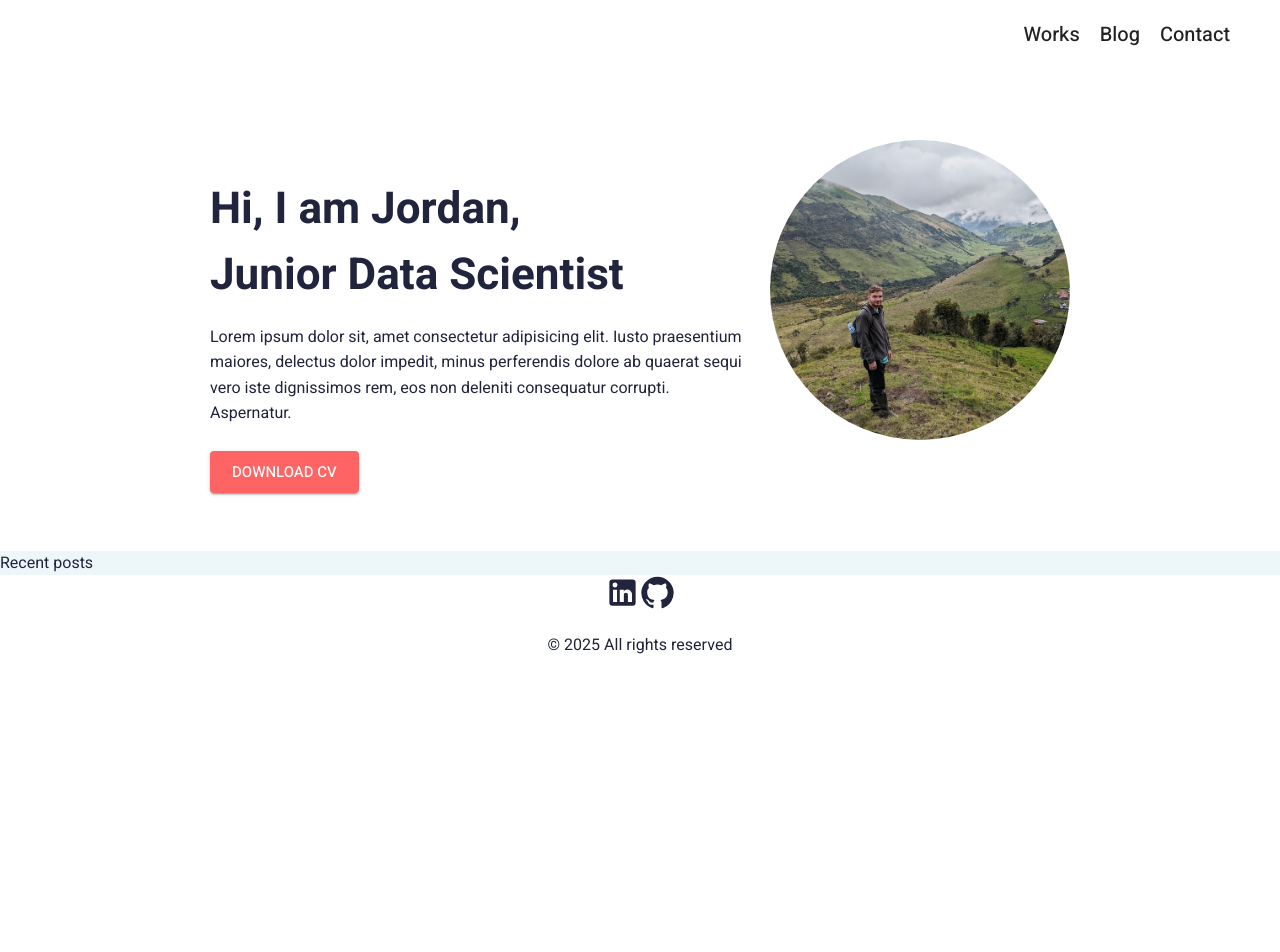
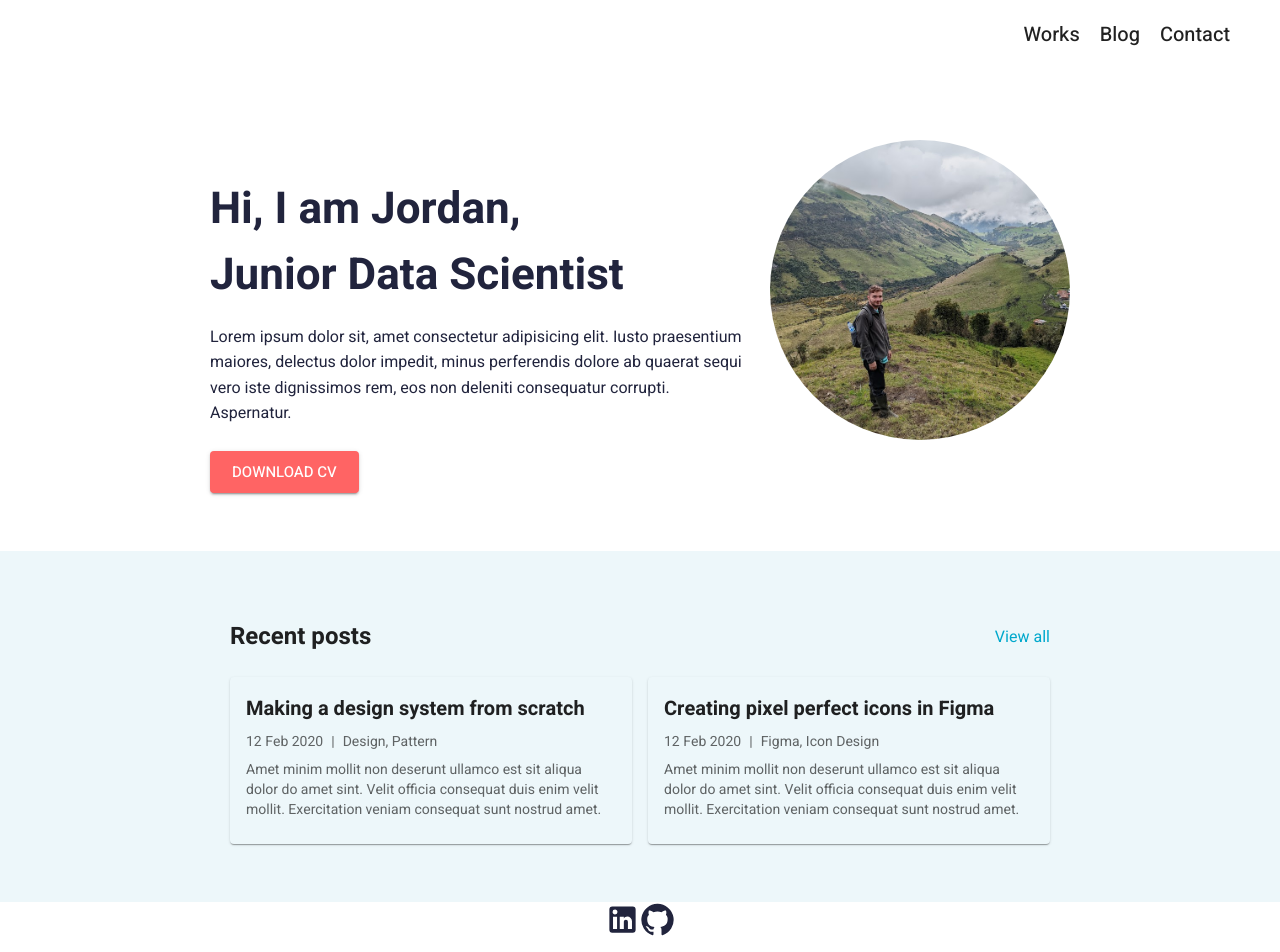
Before and after one commit to jordansp99/portfolio, a React (Vite) app: page / in a window 1280 px wide. Shown: the top 952 px of the page. Before the commit the page ends 800 px from the top, so only its background shows below. Built offline with nearby package versions, Linux system fonts and the light colour scheme.

Commit message:
added posts

```diff
--- a/src/App.jsx
+++ b/src/App.jsx
@@ -19,7 +19,7 @@ const theme = createTheme({
     },
     background: {
       default: 'white', // A light grey for background
-      paper: '#ffffff', // White for cards and dialogs
+      paper: '#EDF7FA', // White for cards and dialogs
     },
   },
   typography: {
--- /dev/null
+++ b/src/Postcard.jsx
@@ -0,0 +1,24 @@
+import React from 'react';
+import { Card, CardContent, Typography, Stack } from '@mui/material';
+
+function PostCard({ title, date, category, description }) {
+  return (
+    <Card sx={{ flex: 1, backgroundColor:"background.paper" }}>
+      <CardContent>
+        <Typography variant="h6" fontWeight="bold" gutterBottom>
+          {title}
+        </Typography>
+        <Stack direction="row" spacing={1} alignItems="center"  mb={1}>
+            <Typography variant="body2" color="text.secondary">{date}</Typography>
+            <Typography variant="body2" color="text.secondary"> | </Typography>
+            <Typography variant="body2" color="text.secondary">{category}</Typography>
+        </Stack>
+        <Typography variant="body2" color="text.secondary">
+          {description}
+        </Typography>
+      </CardContent>
+    </Card>
+  );
+}
+
+export default PostCard;
--- a/src/RecentPosts.jsx
+++ b/src/RecentPosts.jsx
@@ -1,14 +1,63 @@
-import React from 'react'
-import './recentposts.css'
-import { Typography } from '@mui/material'
+import React from 'react';
+import { Box, Typography,  Link } from '@mui/material';
+import PostCard from './Postcard.jsx';
+
 function RecentPosts() {
+  const posts = [
+    {
+      id: 1,
+      title: 'Making a design system from scratch',
+      date: '12 Feb 2020',
+      category: 'Design, Pattern',
+      description:
+        'Amet minim mollit non deserunt ullamco est sit aliqua dolor do amet sint. Velit officia consequat duis enim velit mollit. Exercitation veniam consequat sunt nostrud amet.',
+    },
+    {
+      id: 2,
+      title: 'Creating pixel perfect icons in Figma',
+      date: '12 Feb 2020',
+      category: 'Figma, Icon Design',
+      description:
+        'Amet minim mollit non deserunt ullamco est sit aliqua dolor do amet sint. Velit officia consequat duis enim velit mollit. Exercitation veniam consequat sunt nostrud amet.',
+    },
+  ];
+
   return (
-    <section>
-    <div className='container2'>
-    <Typography>Recent posts</Typography>
-    </div>
-    </section>
-  )
+        <Box
+          sx={{
+            display: 'flex',
+            flexDirection: 'column',
+            alignItems: 'center',
+            backgroundColor: 'background.paper', // Example
+          }}
+        >
+        <Box sx={{
+        maxWidth: '860px', // Set the maximum width of the box
+        padding:'70px 20px 58px',
+      }}>
+        {/* Header */}
+        <Box display="flex" justifyContent="space-between" alignItems="center" mb={3}>
+            <Typography variant="h5" fontWeight="bold">
+                Recent posts
+            </Typography>
+           <Link underline="hover" color="secondary">View all</Link>
+        </Box>
+
+            {/* Post Cards Container */}
+            <Box display="flex" gap={2}>
+            {posts.map((post) => (
+                <PostCard
+                key={post.id}
+                title={post.title}
+                date={post.date}
+                category={post.category}
+                description={post.description}
+                />
+                ))}
+            </Box>
+      </Box>
+    </Box>
+  );
 }
 
-export default RecentPosts
+export default RecentPosts;
--- a/src/recentposts.css
+++ /dev/null
@@ -1,3 +0,0 @@
-.container2{
-    background-color: #EDF7FA;
-}
```
